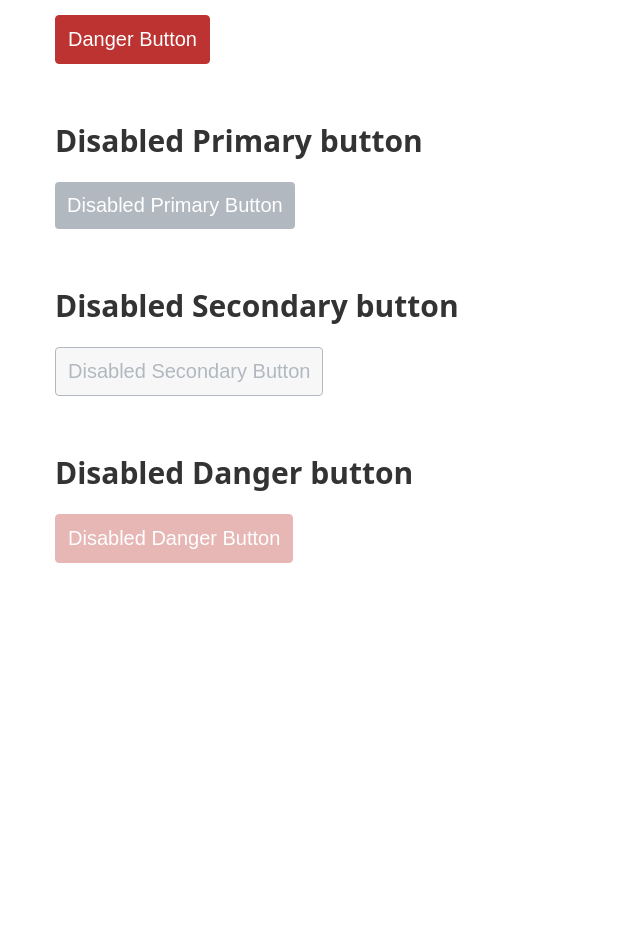
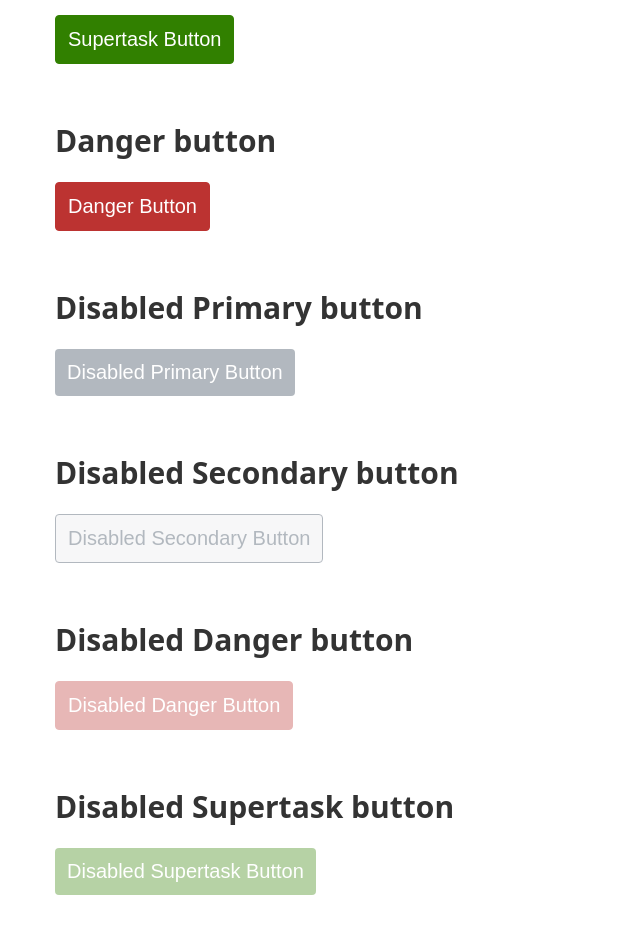
Before and after one commit to nmakuch/sandbox, a Next.js app: page /buttons in a window 1280 px wide. Shown: the part 680-1614 px from the top of the page, without its empty margins (0-640 px from the left). Before the commit the page ends 1303 px from the top, so only its background shows below. Built offline with nearby package versions, Linux system fonts and the light colour scheme.

Commit message:
added supertask

```diff
--- a/pages/buttons.js
+++ b/pages/buttons.js
@@ -35,6 +35,11 @@ export default function Home() {
                     </section>
 
                     <section className={styles.buttonsSection}>
+                        <h2>Supertask button</h2>
+                        <button className={styles.super}>Supertask Button</button>
+                    </section>
+
+                    <section className={styles.buttonsSection}>
                         <h2>Danger button</h2>
                         <button className={styles.danger}>Danger Button</button>
                     </section>
@@ -54,6 +59,11 @@ export default function Home() {
                         <button className={styles.dangerDisabled}>Disabled Danger Button</button>
                     </section>
 
+                    <section className={styles.buttonsSection}>
+                        <h2>Disabled Supertask button</h2>
+                        <button className={styles.superDisabled}>Disabled Supertask Button</button>
+                    </section>
+
 
                 </div>
             </main>
--- a/styles/Buttons.module.css
+++ b/styles/Buttons.module.css
@@ -13,8 +13,10 @@
 
 .primary:focus {
   background-color: #303fc3;
-  outline: none;
   border: 1px solid #303fc3;
+  box-shadow: 0 0 0 3px white;
+  outline: solid 3px #303fc3;
+  outline-offset: 3px;
 }
 
 .primary:hover {
@@ -35,7 +37,6 @@
   padding: 12px;
   color: white;
   border: 1px solid #26374a;
-  border-color: #26374a;
   border-radius: 4px;
 }
 
@@ -56,7 +57,9 @@
   color: white;
   border-color: #303fc3;
   border: 1px solid #303fc3;
-  outline: none;
+  box-shadow: 0 0 0 3px white;
+  outline: solid 3px #303fc3;
+  outline-offset: 3px;
 }
 
 .secondary:hover {
@@ -96,8 +99,10 @@
 .danger:focus {
   background-color: #303fc3;
   color: white;
-  outline: none;
   border: 1px solid #303fc3;
+  box-shadow: 0 0 0 3px white;
+  outline: solid 3px #303fc3;
+  outline-offset: 3px;
 }
 
 .danger:hover {
@@ -133,6 +138,47 @@
   opacity: 35%;
 }
 
+.super:focus {
+  background-color: #303fc3;
+  border: 1px solid #303fc3;
+  box-shadow: 0 0 0 3px white;
+  outline: solid 3px #303fc3;
+  outline-offset: 3px;
+}
+
+.super:hover {
+  background-color: #102900;
+  border: 1px solid #102900;
+}
+
+.super:active {
+  box-shadow: inset 0 0 0 4px #102900;
+  background-color: #318000;
+}
+
+.super {
+  font-size: 20px;
+  font-family: "Lato Sans", sans-serif;
+  background-color: #318000;
+  cursor: pointer;
+  padding: 12px;
+  color: white;
+  border: 1px solid #318000;
+  border-radius: 4px;
+}
+
+.superDisabled {
+  font-size: 20px;
+  font-family: "Lato Sans", sans-serif;
+  background-color: #318000;
+  cursor: not-allowed;
+  padding: 12px;
+  color: white;
+  border: none;
+  border-radius: 4px;
+  opacity: 35%;
+}
+
 .buttonsSection {
   margin-bottom: 3rem;
 }
```
